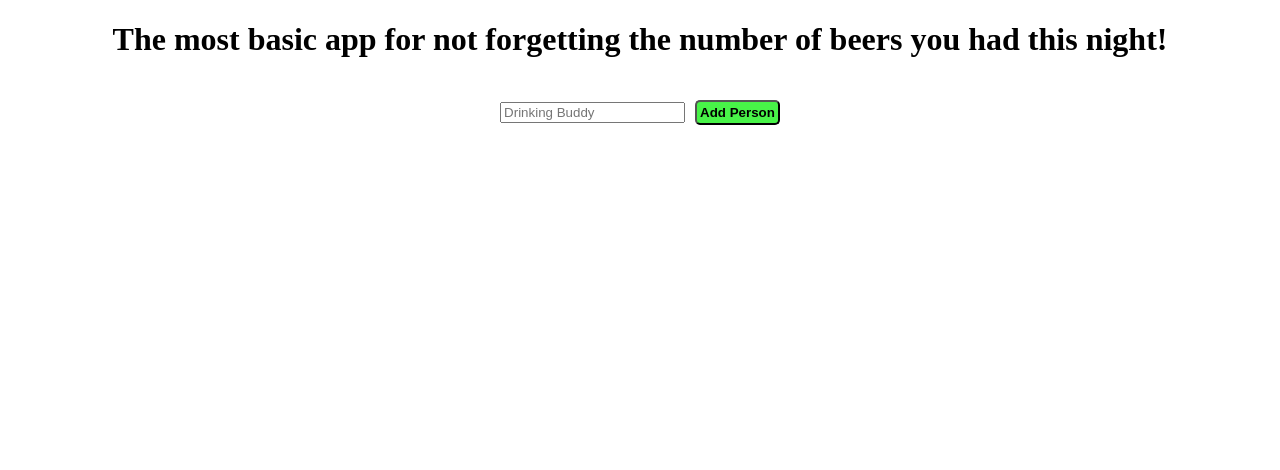
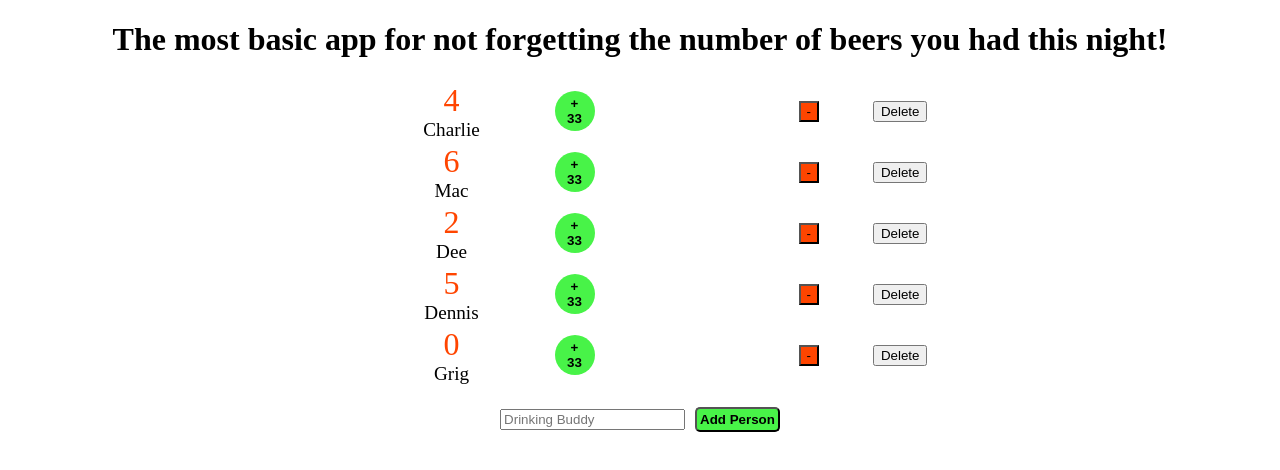
Before and after one commit to grigoar/React-Learning-Counting, a React (Create React App) app in the folder 1.count-beers-app/: page / in a window 1280 px wide. Shown: the top 470 px of the page. Built offline with nearby package versions, Linux system fonts and the light colour scheme.

Commit message:
conected some compoent to the store to render new data added

```diff
--- a/1.count-beers-app/src/Table.js
+++ b/1.count-beers-app/src/Table.js
@@ -1,4 +1,6 @@
 import React, { Component } from "react";
+import { connect } from "react-redux";
+import { getPersons } from "./redux/selectors";
 
 const TableHeader = () => {
   return (
@@ -12,7 +14,28 @@ const TableHeader = () => {
 };
 const TableBody = (props) => {
   //   console.log("Something to debug" + props.persons[0].name);
-  const rows = props.persons.map((row, index) => {
+  // const persons = [
+  //   {
+  //     name: "Charlie",
+  //     beers: "4",
+  //   },
+  //   {
+  //     name: "Mac",
+  //     beers: "6",
+  //   },
+  //   {
+  //     name: "Dee",
+  //     beers: "2",
+  //   },
+  //   {
+  //     name: "Dennis",
+  //     beers: "5",
+  //   },
+  // ];
+  console.log("from table-body");
+  console.log(props);
+  const { persons } = props;
+  const rows = persons.map((row, index) => {
     return (
       <tr key={index}>
         <tr className="priority">
@@ -27,7 +50,7 @@ const TableBody = (props) => {
             className="button-plus"
             onClick={() => props.modifyBeers(index, 1)}
           >
-            +
+            + {props.a}
           </button>
         </td>
         <td>
@@ -55,14 +78,25 @@ const TableBody = (props) => {
 
 const Table = (props) => {
   const { persons, removePerson, modifyBeers } = props;
+  console.log(props);
   return (
     <table>
       <TableBody
         persons={persons}
         removePerson={removePerson}
         modifyBeers={modifyBeers}
+        a={props.a}
       ></TableBody>
     </table>
   );
 };
-export default Table;
+
+const mapStateToProps = (state, ownProps) => {
+  console.log(state.addPersonR);
+
+  return { a: 33, persons: state.addPersonR.persons };
+};
+export default connect(mapStateToProps)(Table);
+// export default connect((state) => ({ persons: getPersons(state) }))(Table);
+
+// export default Table;
--- a/1.count-beers-app/src/redux/reducers/addPersonR.js
+++ b/1.count-beers-app/src/redux/reducers/addPersonR.js
@@ -29,10 +29,11 @@ const addPersonR = (state = initialState, action) => {
   console.log("is this called");
   switch (action.type) {
     case ADD_NEW_DRINKING_BUDDY: {
-      return {
+      const newState = {
         ...state,
         persons: [...state.persons, action.payload],
       };
+      return newState;
     }
     default: {
       return state;
--- a/1.count-beers-app/src/redux/selectors.js
+++ b/1.count-beers-app/src/redux/selectors.js
@@ -0,0 +1,10 @@
+export const getPersons = (store) => {
+  console.log(store.addPersonR.persons);
+  return store.addPersonR.persons;
+};
+
+export const getPersonByName = (store, name) => {
+  return getPersons(store)
+    ? { ...getPersonByName(store).name[name], name }
+    : {};
+};
```
